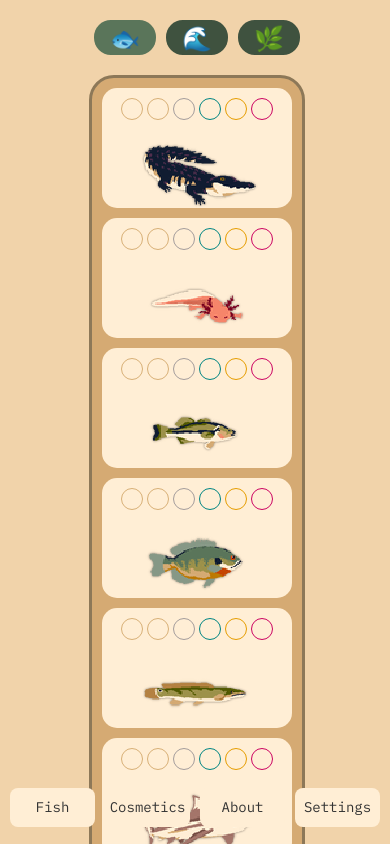
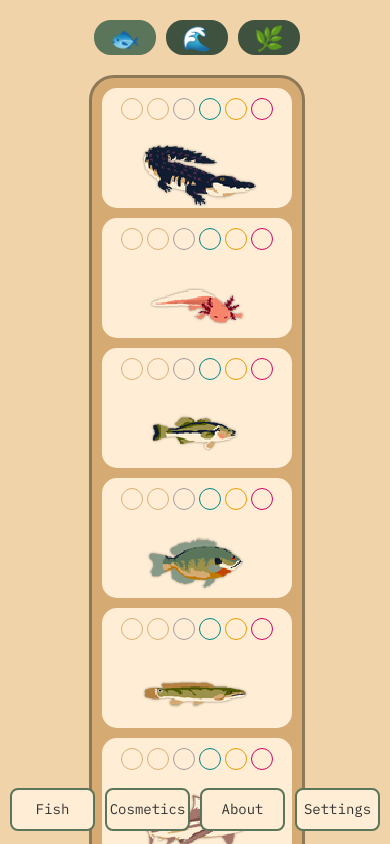
Before and after one commit to puksh/webfishingCollection, a Vue app: page / in a window 390 px wide. Shown: the top 844 px of the page. Built offline with nearby package versions, Linux system fonts and the light colour scheme.

Commit message:
style: make buttons' borders show

```diff
--- a/src/components/Sidebar.vue
+++ b/src/components/Sidebar.vue
@@ -38,8 +38,7 @@ export default {
 		font-size: 12px;
 		border-radius: 8px;
 		cursor: pointer;
-  border-color: #5a755a;
-  border-width: 1px;
+		border: 2px solid #5a755a;
 		transition: all 0.3s ease;
 		display: flex;
 		align-items: center;
@@ -79,8 +78,6 @@ export default {
 
 		.sidebar-button {
 			height: 39px;
-    border-color: #5a755a;
-    border-width: 1px;
 			flex: 1 1 33.33%; /* Make all buttons one-third of the width */
 			font-size: 14px;
 			padding: 0px;
```
Lines whose indentation alone changed are shown as unchanged.
